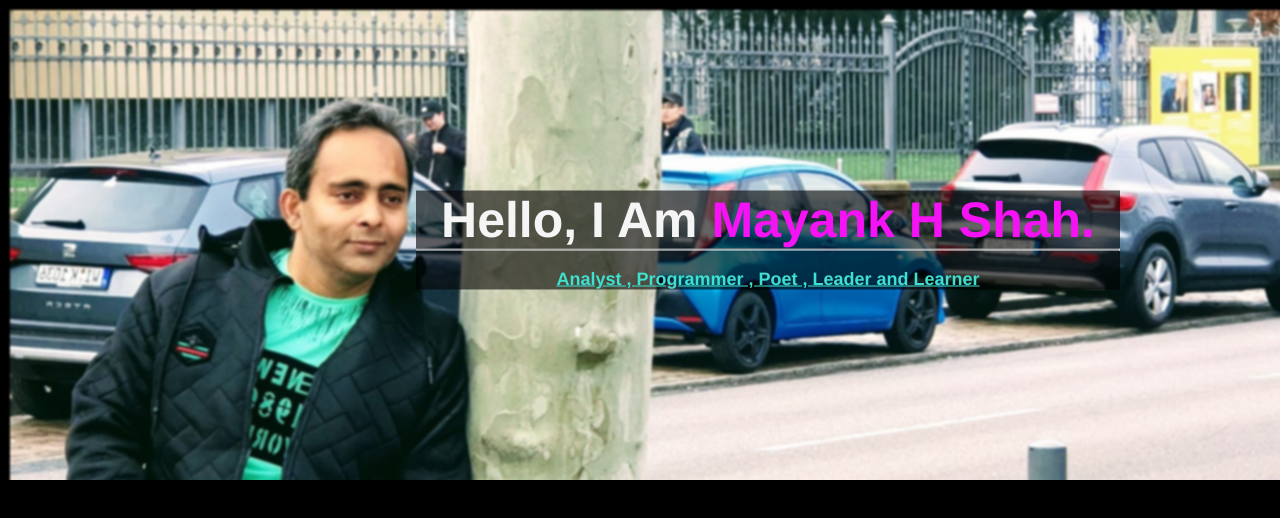
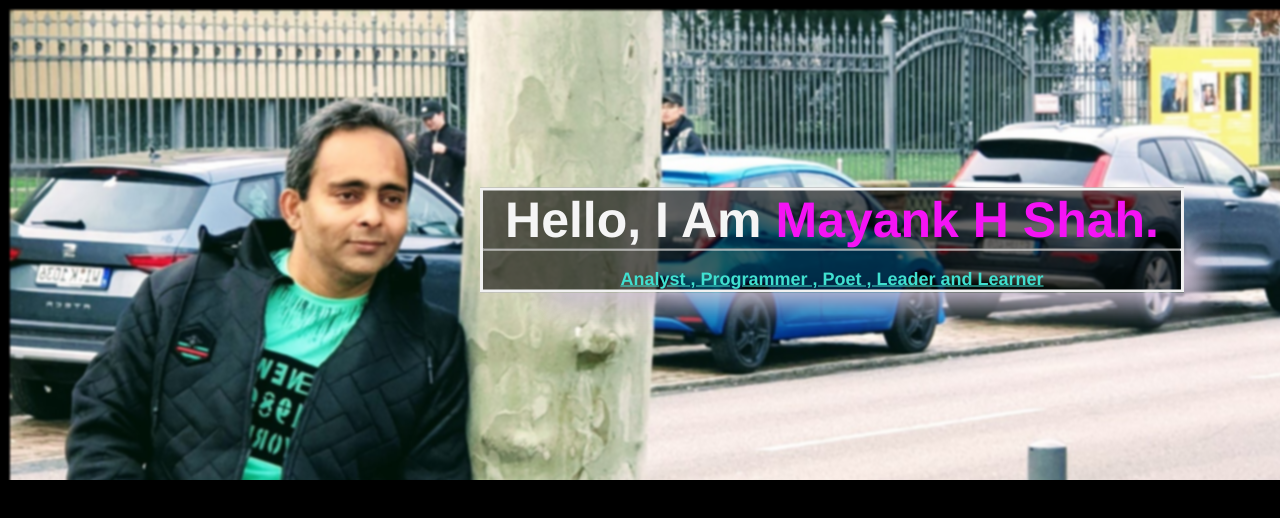
Before and after one commit to mayankconsultant/prefermayank, a plain HTML site: page index.html in a window 1280 px wide. Drawn offline with Linux system fonts and the light colour scheme.

Commit message:
box_shadow

```diff
--- a/css/standard.css
+++ b/css/standard.css
@@ -50,10 +50,10 @@ hr {
   color: var(--color_prim);
   background-color: rgba(0, 0, 0, 0.6);
   font-weight: bolder;
-  /* border: 3px solid #f1f1f1; */
-  position: relative;
+  border: 3px solid #f1f1f1;
+  position: absolute;
   top: 50%;
-  left: 60%;
+  left: 65%;
   overflow-wrap: normal;
   transform: translate(-50%, -50%);
 
@@ -63,6 +63,9 @@ hr {
   font-family: "Franklin Gothic Medium", "Arial Narrow", Arial, sans-serif;
   z-index: 20;
   margin-bottom: 20px;
+  -webkit-box-shadow: 45px 35px 27px -21px rgba(210, 195, 217, 0.89);
+  -moz-box-shadow: 45px 35px 27px -21px rgba(210, 195, 217, 0.89);
+  box-shadow: 45px 35px 27px -21px rgba(210, 195, 217, 0.89);
 }
 
 .title h1 {
--- a/index.html
+++ b/index.html
@@ -7,6 +7,7 @@
   </head>
   <body>
     <div class="wrapper">
+      <header>
         <div class="textimg"></div>
         <div class="title">
           <h1>Hello, I Am <span class="myname">Mayank H Shah.</span></h1>
@@ -16,6 +17,8 @@
             <u>Analyst , Programmer , Poet , Leader and Learner </u>
           </p>
         </div>
+      </header>
+      <section class="container"></section>
     </div>
   </body>
 </html>
```
Lines whose indentation alone changed are shown as unchanged.
